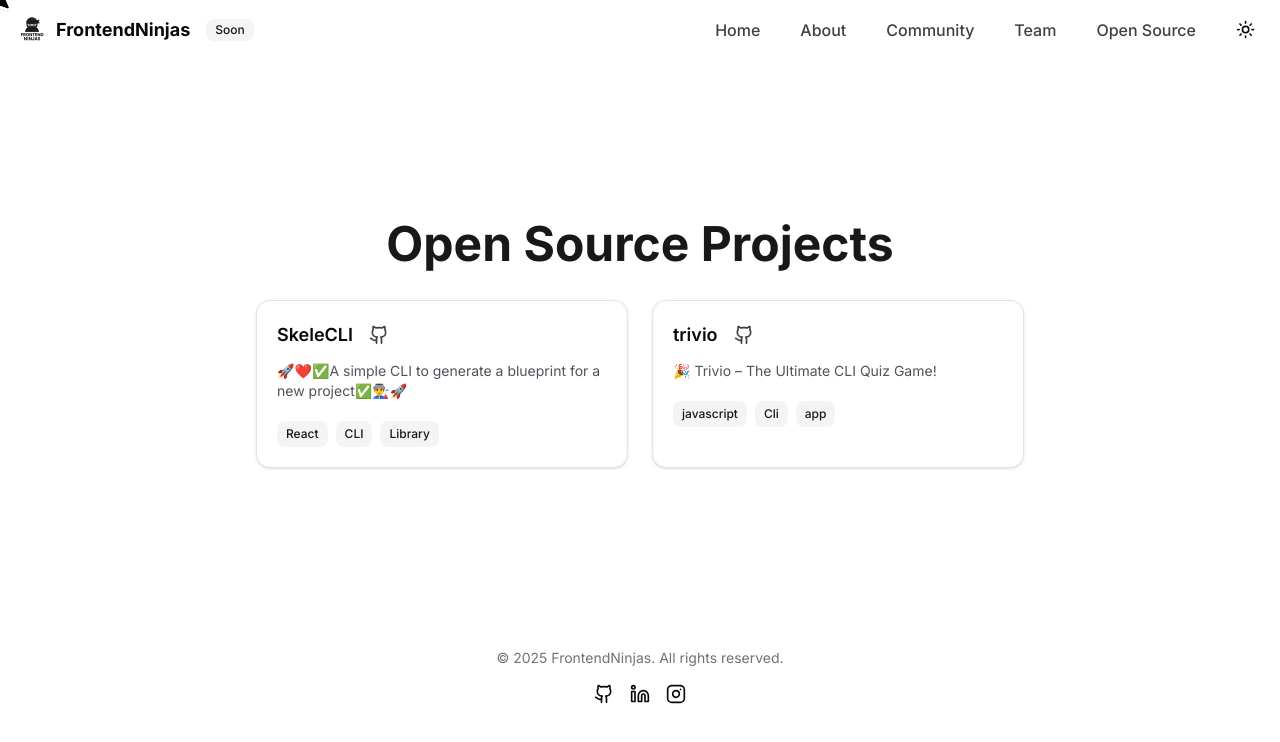
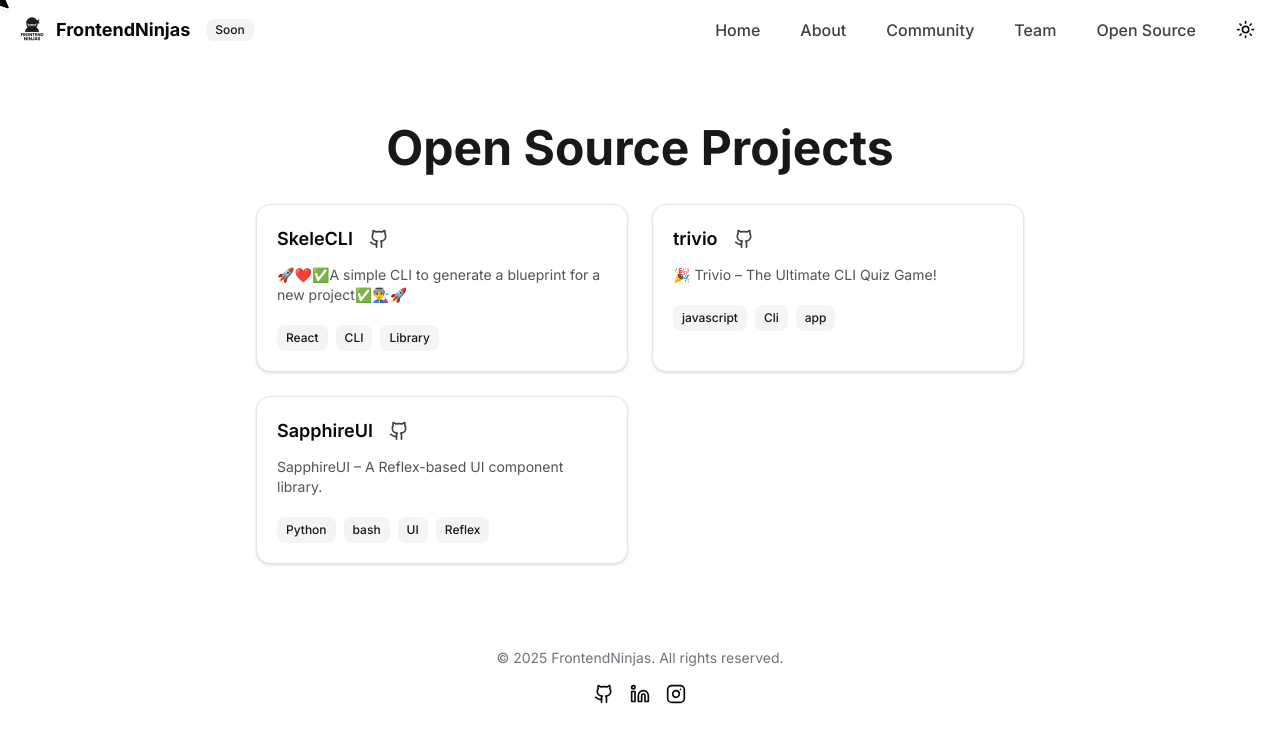
Before and after one commit to Frontedninjas/frontendninjas, a Next.js app: page /opensource in a window 1280 px wide. Shown: the top 742 px of the page. Built offline with nearby package versions, Linux system fonts and the light colour scheme.

Commit message:
👌 IMPROVE: feat: add SapphireUI project to open source projects list

```diff
--- a/app/opensource/page.tsx
+++ b/app/opensource/page.tsx
@@ -17,6 +17,13 @@ const projects = [
 		github: "https://github.com/Frontedninjas/trivio",
 		tags: ["javascript", "Cli", "app"],
 	},
+    {
+        name: "SapphireUI",
+		description: "SapphireUI – A Reflex-based UI component library.",
+		github: "https://github.com/sapphireUI/SapphireUI",
+		tags: ["Python", "bash", "UI","Reflex"],
+
+    }
 ];
 
 export default function OpensourcePage() {
```
